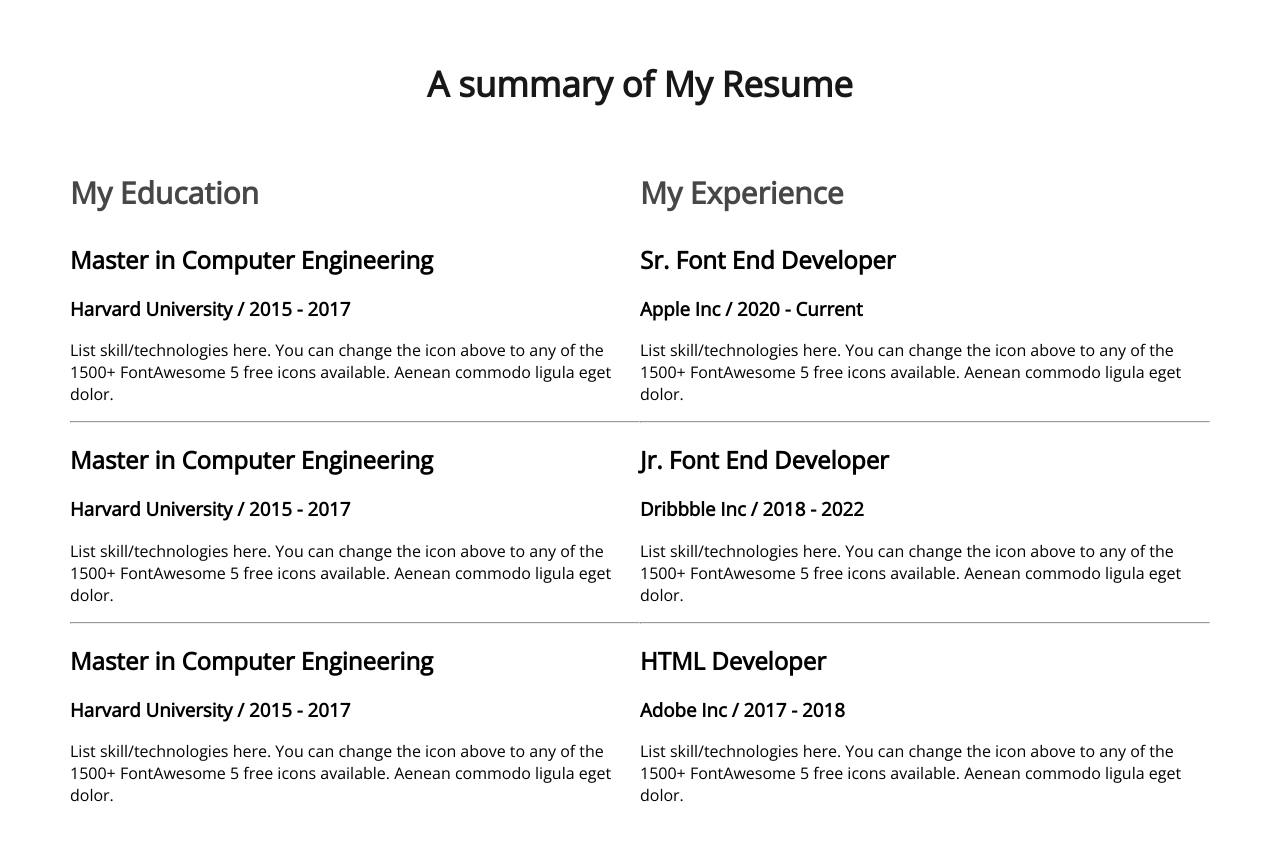
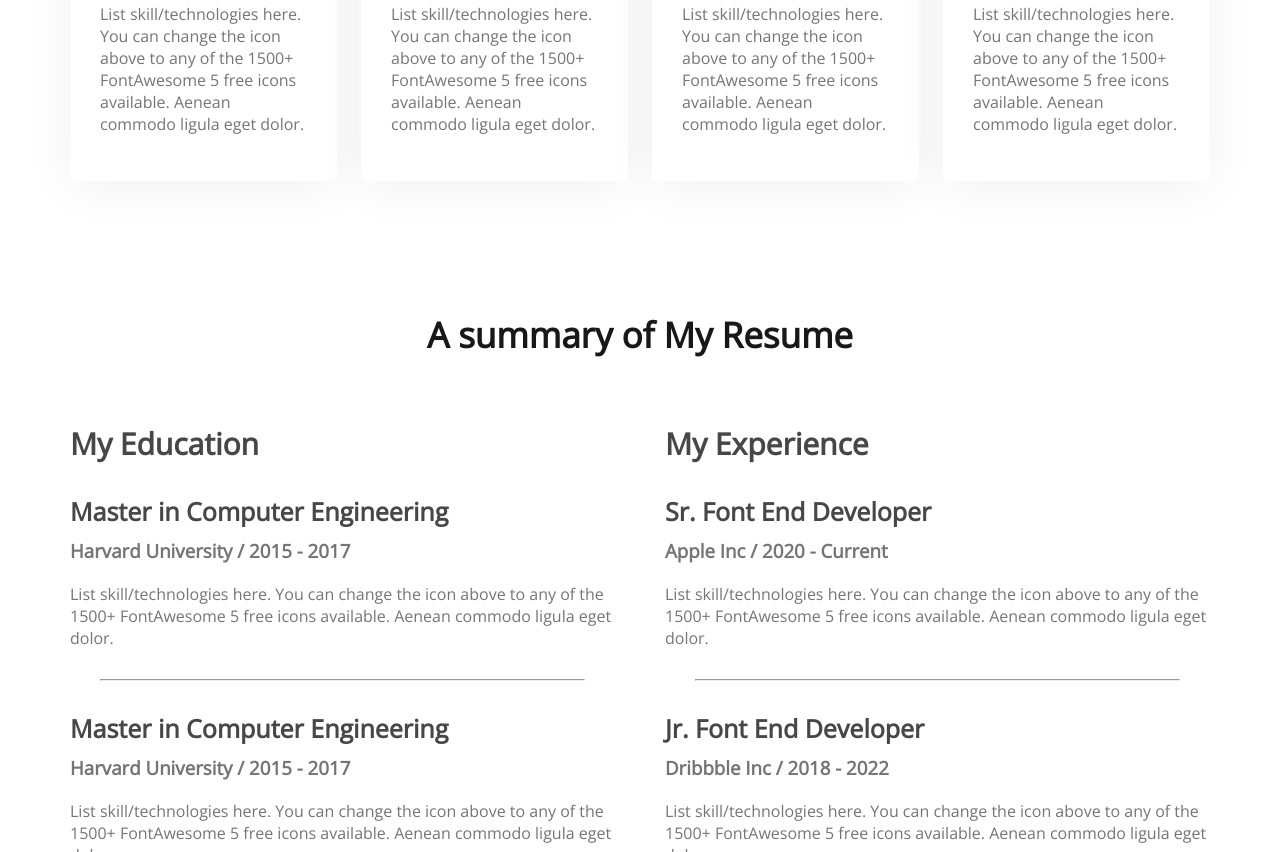
Before and after one commit to md-ashik-max/web-developer-portfolio, a plain HTML site: page index.html in a window 1280 px wide. Shown: the part 1948-2800 px from the top of the page. Before the commit the page ends 2778 px from the top, so only its background shows below. Drawn offline with nearby package versions, Linux system fonts and the light colour scheme.

Commit message:
finished the resume section

```diff
--- a/index.html
+++ b/index.html
@@ -154,6 +154,9 @@
             </div>
          </resume-column>
         </div>
+        <div class="download-cv">
+            <button class="btn-primary"> Download CV</button>
+        </div>
        </section>
 
 
--- a/styles/portfolio.css
+++ b/styles/portfolio.css
@@ -110,17 +110,14 @@ main {
 main section {
     margin-top: 130px;
 }
-
-
-
-
 /*about section styles */
 .about {
     margin: 130px;
     border-radius: 10px;
     background: #FFF8F3;
-    ,
     margin: 130px 0;
+    width: 1140px;
+    height: 550px;
 }
 
 .about-info-container {
@@ -159,6 +156,32 @@ main section {
     font-size: 30px;
     font-weight: 700;
 }
-.resume-container{
+
+.resume-container {
     display: flex;
+    gap: 50px;
 }
+
+.resume-item-title {
+    color: #474747;
+    font-size: 25px;
+    font-weight: 700;
+    margin-bottom: 10px;
+
+}
+.resume-item-institute{
+    margin-bottom: 20px;
+    margin-top: 0;
+}
+
+.resume-item-description,
+.resume-item-institute {
+    color: #757575;
+}
+.resume-container hr{
+    margin: 30px;
+}
+.download-cv{
+    text-align: center;
+    margin-top: 50px;
+}
```
